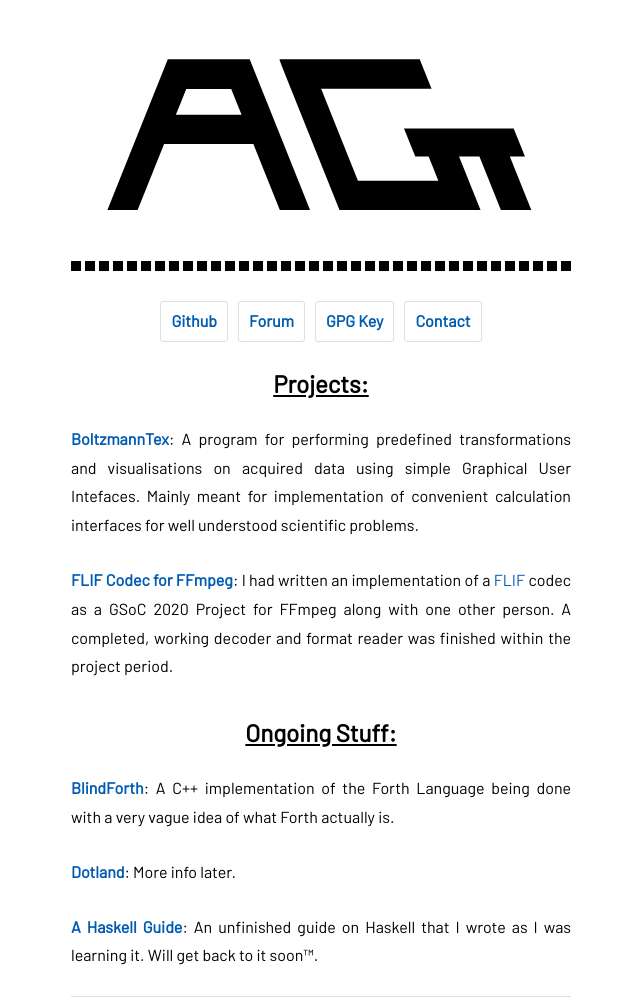
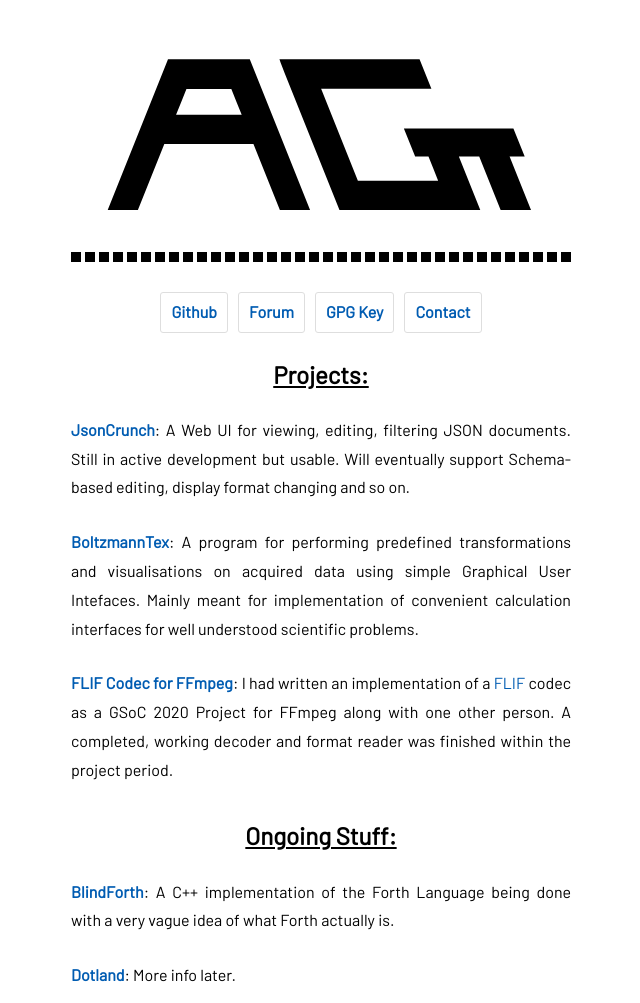
Before and after one commit to aghorui/aghorui.github.io, a plain HTML site: page index.html in a window 1280 px wide. Shown: the top 1003 px of the page, without its empty margins (319-959 px from the left). Drawn offline with Linux system fonts and the light colour scheme.

Commit message:
Add JsonCrunch

```diff
--- a/index.html
+++ b/index.html
@@ -24,8 +24,10 @@ hr {
 }
 
 .title-image {
+	display: block;
 	width: 100%;
-	height: auto;
+	height: 100%;
+	aspect-ratio: 374 / 175;
 }
 
 img {
@@ -130,6 +132,13 @@ a {
 		<h2 style="text-align: center;"><u>Projects:</u></h2>
 
 		<p class="project">
+			<a class="title" href="https://aghorui.github.io/jsoncrunch/">JsonCrunch</a>:
+			A Web UI for viewing, editing, filtering JSON documents. Still in
+			active development but usable. Will eventually support Schema-based
+			editing, display format changing and so on.
+		</p>
+
+		<p class="project">
 			<a class="title" href="https://aghorui.github.io/boltzmanntex/">BoltzmannTex</a>:
 			A program for performing predefined transformations and visualisations
 			on acquired data using simple Graphical User Intefaces. Mainly meant for implementation of
```
